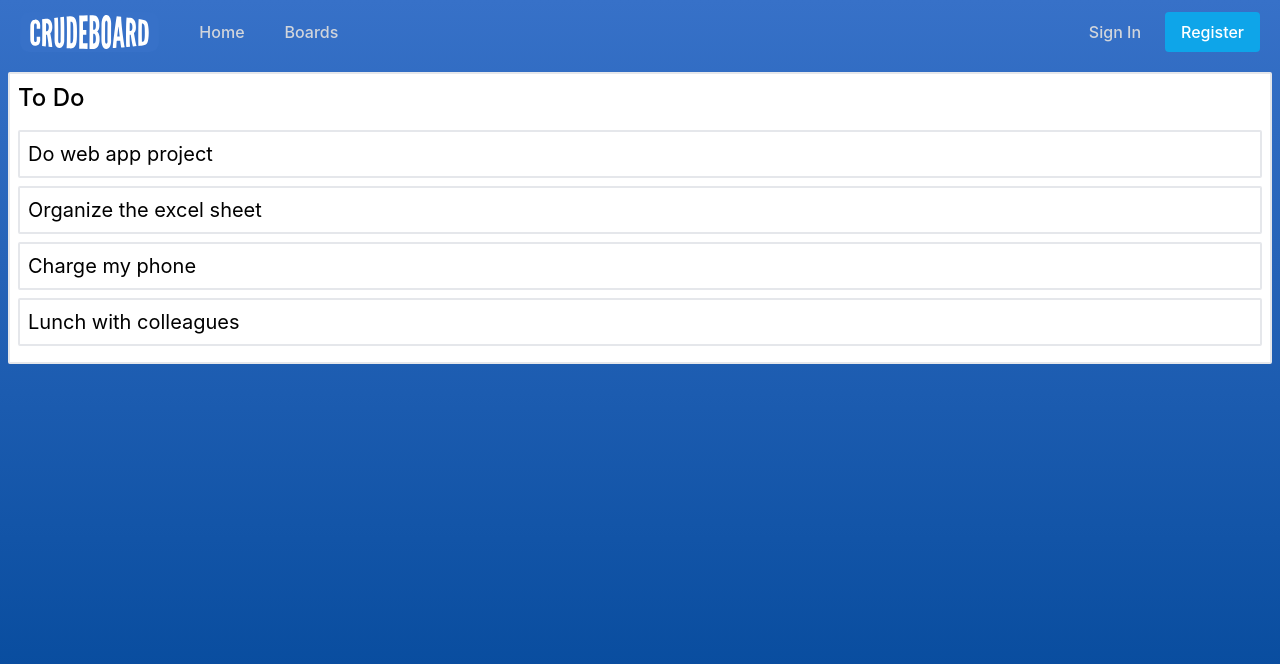
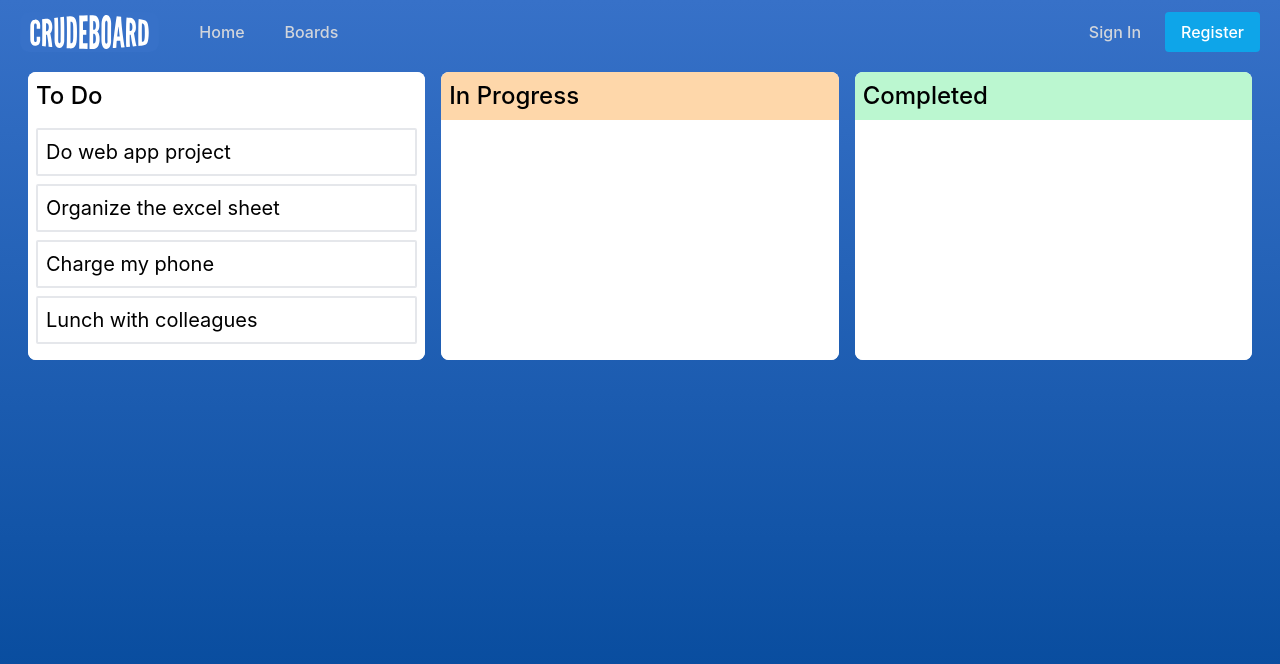
Before and after one commit to digaji/CrudeBoard, a React (Create React App) app: page /boards in a window 1280 px wide. Shown: the top 664 px of the page. Built offline with nearby package versions, Linux system fonts and the light colour scheme.

Commit message:
Implemented multi column dnd + changed styling

```diff
--- /dev/null
+++ b/src/common/Column.tsx
@@ -0,0 +1,38 @@
+import React from "react";
+import Task from "./Task";
+import { Droppable } from "react-beautiful-dnd";
+
+class InnerList extends React.PureComponent<any> {
+  // PureComponent automatically implements shouldComponentUpdate() with state comparison, thus only rendering the tasks when needed
+  render() {
+    return this.props.tasks.map((task: { id: string; content: string }, index: number) => <Task key={task.id} task={task} index={index} />);
+  }
+}
+
+export default class Column extends React.Component<any> {
+  render() {
+    console.log(this.props.column.colour);
+    return (
+      <div className="m-2 flex w-1/3 flex-col rounded-lg bg-white">
+        {/* Column Title */}
+        <h1 className={`rounded-t-lg p-2 text-2xl font-medium ${this.props.column.colour}`}>{this.props.column.title}</h1>
+        <Droppable droppableId={this.props.column.id}>
+          {(provided, snapshot) => ( // Snapshot used to style Droppables
+            // Droppable expects child to be a function that returns React.component
+            // Tasks
+            <h2
+              className={`min-h-[100px] grow rounded-b-lg p-2 text-xl transition-colors ${
+                snapshot.isDraggingOver ? "bg-sky-100" : "border-transparent bg-white"
+              }`}
+              ref={provided.innerRef} // Supply DOM Node to dnd
+              {...provided.droppableProps} // Prop that need to be applied to Dropables
+            >
+              <InnerList tasks={this.props.tasks} />
+              {provided.placeholder} {/* Increase the available size of a Droppable during a drag, needs to be the child of the component */}
+            </h2>
+          )}
+        </Droppable>
+      </div>
+    );
+  }
+}
--- a/src/common/Navbar.tsx
+++ b/src/common/Navbar.tsx
@@ -8,12 +8,12 @@ export default function Navbar(): JSX.Element {
           <img src={logo} className="h-10 pr-6" alt="logo" />
           <ul className="flex flex-row space-x-2">
             <li>
-              <a href="/" className="block border-0 py-2 px-4 text-gray-300 hover:bg-transparent hover:text-white" aria-current="page">
+              <a href="/" className="block border-0 py-2 px-4 text-gray-300 underline-offset-4 hover:bg-transparent hover:text-white hover:underline" aria-current="page">
                 Home
               </a>
             </li>
             <li>
-              <a href="/boards" className="block border-0 py-2 px-4 text-gray-300 hover:bg-transparent hover:text-white">
+              <a href="/boards" className="block border-0 py-2 px-4 text-gray-300 underline-offset-4 hover:bg-transparent hover:text-white hover:underline">
                 Boards
               </a>
             </li>
@@ -21,7 +21,7 @@ export default function Navbar(): JSX.Element {
         </div>
         <ul className="flex flex-row space-x-2">
           <li>
-            <a href="/sign-in" className="block border-0 py-2 px-4 text-gray-300 hover:bg-transparent hover:text-white">
+            <a href="/sign-in" className="block border-0 py-2 px-4 text-gray-300 underline-offset-[6px] hover:bg-transparent hover:text-white hover:underline">
               Sign In
             </a>
           </li>
--- a/src/misc/Task.tsx
+++ b/src/common/Task.tsx
@@ -9,7 +9,7 @@ export default class Task extends React.Component<any> {
           // Droppable expects child to be a function that returns React.component
           // Task
           <div
-            className={`mb-2 rounded-sm border-2 border-gray-200 p-2 ${snapshot.isDragging ? "bg-green-100" : "bg-white"}`}
+            className={`mb-2 rounded-sm border-2 border-gray-200 p-2 ${snapshot.isDragging ? "bg-white border-black" : "bg-white"}`}
             {...provided.draggableProps}
             {...provided.dragHandleProps}
             ref={provided.innerRef}
--- a/src/misc/Column.tsx
+++ /dev/null
@@ -1,30 +0,0 @@
-import React from "react";
-import Task from "./Task";
-import { Droppable } from "react-beautiful-dnd";
-
-export default class Column extends React.Component<any> {
-  render() {
-    return (
-      <div className="m-2 flex flex-col rounded-sm border-2 border-gray-200 bg-white">
-        {/* Column Title */}
-        <h1 className="p-2 text-2xl font-medium">{this.props.column.title}</h1>
-        <Droppable droppableId={this.props.column.id}>
-          {(provided, snapshot) => (  // Snapshot used to style Droppables
-            // Droppable expects child to be a function that returns React.component
-            // Tasks
-            <h2
-              className={`p-2 text-xl transition-colors ${snapshot.isDraggingOver ? "bg-sky-200" : "bg-white"}`}
-              ref={provided.innerRef} // Supply DOM Node to dnd
-              {...provided.droppableProps} // Prop that need to be applied to Dropables
-            >
-              {this.props.tasks.map((task: { id: string; content: string }, index: number) => (
-                <Task key={task.id} task={task} index={index} />
-              ))}
-              {provided.placeholder} {/* Increase the available size of a Droppable during a drag, needs to be the child of the component */}
-            </h2>
-          )}
-        </Droppable>
-      </div>
-    );
-  }
-}
--- a/src/misc/DummyData.ts
+++ b/src/misc/DummyData.ts
@@ -15,11 +15,24 @@ const dummyData: data = {
     "column-1": {
       id: "column-1",
       title: "To Do",
+      colour: "bg-white",
       taskIds: ["task-1", "task-2", "task-3", "task-4"], // Saves order of tasks in the column
     },
+    "column-2": {
+      id: "column-2",
+      title: "In Progress",
+      colour: "bg-orange-200",
+      taskIds: [],
+    },
+    "column-3": {
+      id: "column-3",
+      title: "Completed",
+      colour: "bg-green-200",
+      taskIds: [],
+    }
   },
   // Order of the columns that will be presented
-  columnOrder: ["column-1"],
+  columnOrder: ["column-1", "column-2", "column-3"],
 };
 
 export default dummyData;
--- a/src/pages/Boards.tsx
+++ b/src/pages/Boards.tsx
@@ -1,6 +1,6 @@
 import React from "react";
 import dummyData from "../misc/DummyData";
-import Column from "../misc/Column";
+import Column from "../common/Column";
 import { DragDropContext, DropResult } from "react-beautiful-dnd";
 
 class Board extends React.Component {
@@ -20,13 +20,17 @@ class Board extends React.Component {
       return;
     }
 
-    const column = this.state.columns[source.droppableId];
-    const newTaskIds = Array.from(column.taskIds); // Create copy from previous array
+    const startColumn = this.state.columns[source.droppableId]; // Starting column
+    const finishColumn = this.state.columns[destination.droppableId]; // End column
+
+    if (startColumn === finishColumn) {
+      // If the task is being dragged to the same column
+      const newTaskIds = Array.from(startColumn.taskIds); // Create copy from previous array
       newTaskIds.splice(source.index, 1); // Modify newTaskIds by removing 1 item from source index
       newTaskIds.splice(destination.index, 0, draggableId); // Remove nothing, insert new task
 
       const newColumn = {
-      ...column, // Same content as previous column
+        ...startColumn, // Same content as previous column
         taskIds: newTaskIds,
       };
 
@@ -41,11 +45,41 @@ class Board extends React.Component {
 
       this.setState(newState);
       // TODO: Call end point to let server know that reorder has occured
+    } else {
+      // If the task is being dragged to a different column
+      const startTaskIds = Array.from(startColumn.taskIds);
+      startTaskIds.splice(source.index, 1);
+
+      const newStart = {
+        ...startColumn,
+        taskIds: startTaskIds,
+      };
+
+      const finishTaskIds = Array.from(finishColumn.taskIds);
+      finishTaskIds.splice(destination.index, 0, draggableId);
+      const newFinish = {
+        ...finishColumn,
+        taskIds: finishTaskIds,
+      };
+
+      const newState = {
+        ...this.state,
+        columns: {
+          ...this.state.columns,
+          [newStart.id]: newStart,
+          [newFinish.id]: newFinish,
+        },
+      };
+
+      this.setState(newState);
+      // TODO: Call end point to let server know that reorder has occured
+    };
   };
 
   render() {
     return (
       <DragDropContext onDragEnd={this.onDragEnd}>
+        <div className="flex px-5">
           {this.state.columnOrder.map((columnId) => {
             // Column data
             const column = this.state.columns[columnId];
@@ -53,6 +87,7 @@ class Board extends React.Component {
             const tasks = column.taskIds.map((taskId: string) => this.state.tasks[taskId]);
             return <Column key={column.id} column={column} tasks={tasks} />;
           })}
+        </div>
       </DragDropContext>
     );
   }
```
Lines whose indentation alone changed are shown as unchanged.
